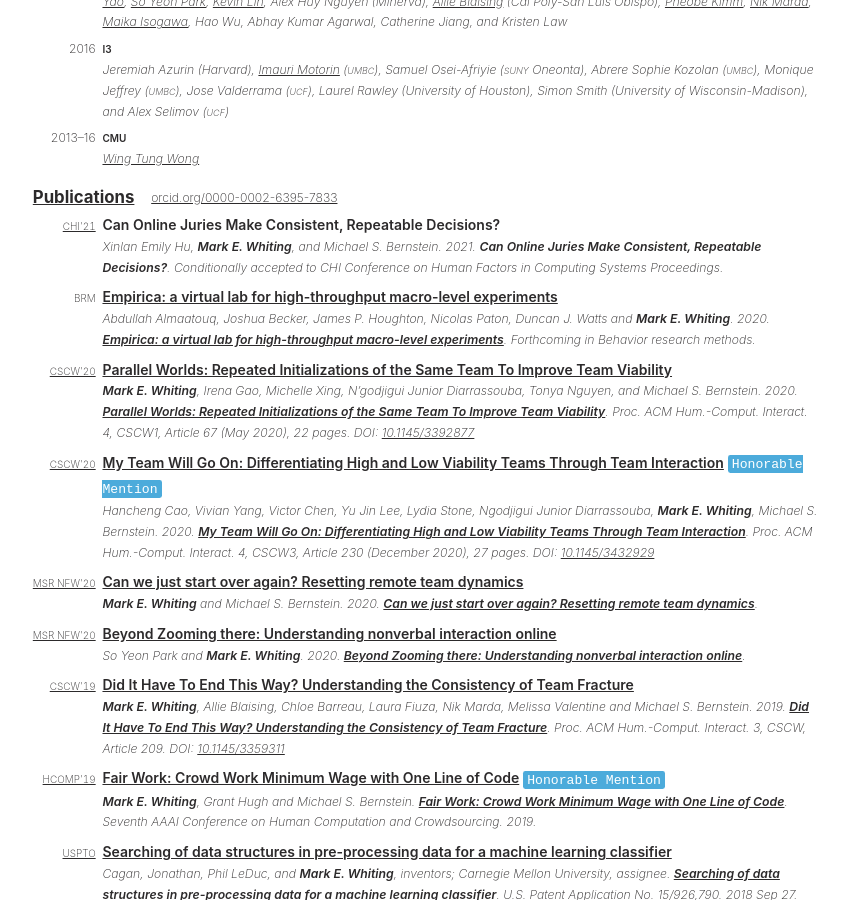
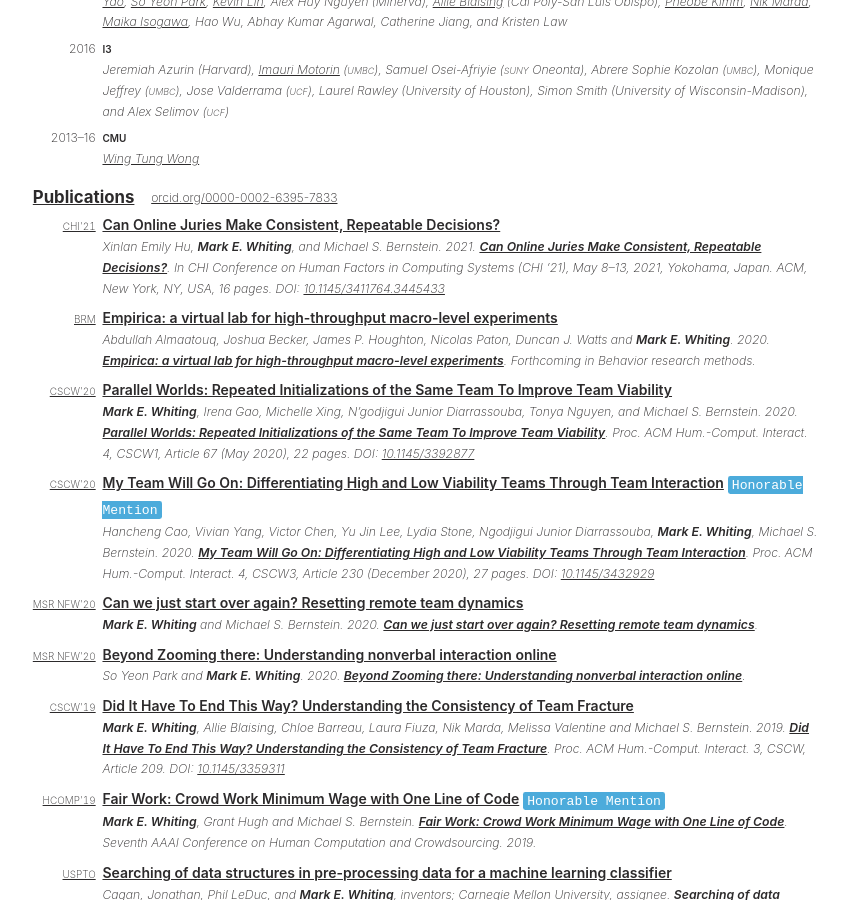
Before and after one commit to markwhiting/Whiting.me, a Jekyll site: the page built from cv.html, in a window 1280 px wide and 900 px high, scrolled down 2059 px. Shown: the whole window, without its empty margins (214-1059 px from the left). Built offline with Jekyll 4.4.1, drawn with Linux system fonts in a browser that asks for light colours.

Commit message:
Updated Juries paper

```diff
--- a/cv.html
+++ b/cv.html
@@ -91,18 +91,18 @@
   </tr>
   <tr>
     <td class="left light smallCaps noPrint">
-      <a class="" href="https://cscw.acm.org/2020/">CHI'21</a>
+      <a class="" href="https://chi2021.acm.org">CHI'21</a>
     </td>
     <td colspan="2" >
-      <strong class="noPrint">Can Online Juries Make Consistent, Repeatable Decisions?</strong>
+      <strong class="noPrint"><a href="https://hci.stanford.edu/publications/2021/juries/HuWhitingBernstein_JuriesConsistentDecisions_CHI2021.pdf">Can Online Juries Make Consistent, Repeatable Decisions?</a></strong>
       <p class="light note">
-        Xinlan Emily Hu, <strong>Mark E. Whiting</strong>, and Michael S. Bernstein. 2021. <strong>Can Online Juries Make Consistent, Repeatable Decisions?</strong>. Conditionally accepted to CHI Conference on Human Factors in Computing Systems Proceedings.
+        Xinlan Emily Hu, <strong>Mark E. Whiting</strong>, and Michael S. Bernstein. 2021. <strong><a href="https://hci.stanford.edu/publications/2021/juries/HuWhitingBernstein_JuriesConsistentDecisions_CHI2021.pdf">Can Online Juries Make Consistent, Repeatable Decisions?</a></strong>. In CHI Conference on Human Factors in Computing Systems (CHI ’21), May 8–13, 2021, Yokohama, Japan. ACM, New York, NY, USA, 16 pages. DOI: <a href="https://doi.org/10.1145/3411764.3445433">10.1145/3411764.3445433</a>
       </p>
     </td>
   </tr>
   <tr>
     <td class="left light smallCaps noPrint">
-      BRM
+      <a class="" href="https://www.springer.com/journal/13428/">BRM</a>
     </td>
     <td colspan="2" >
       <strong class="noPrint"><a href="https://arxiv.org/abs/2006.11398">Empirica: a virtual lab for high-throughput macro-level experiments</a></strong>
```
